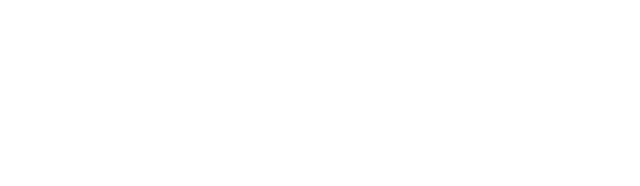
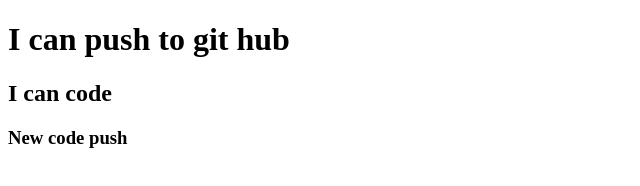
Before and after one commit to gobindacb/My-second-repo, a plain HTML site: page Index.htm in a window 1280 px wide. Shown: the whole page, without its empty margins (0-640 px from the left). Drawn offline with Linux system fonts and the light colour scheme.

Commit message:
added header

```diff
--- a/Index.htm
+++ b/Index.htm
@@ -4,9 +4,11 @@
     <meta charset="UTF-8">
     <meta http-equiv="X-UA-Compatible" content="IE=edge">
     <meta name="viewport" content="width=device-width, initial-scale=1.0">
-    <title>My Secon Git Hub Repo</title>
+    <title>My Second Git Hub Repo</title>
 </head>
 <body>
-
+   <h1>I can push to git hub</h1>
+   <h2>I can code</h2>
+   <h3>New code push</h3>
 </body>
 </html>
```
